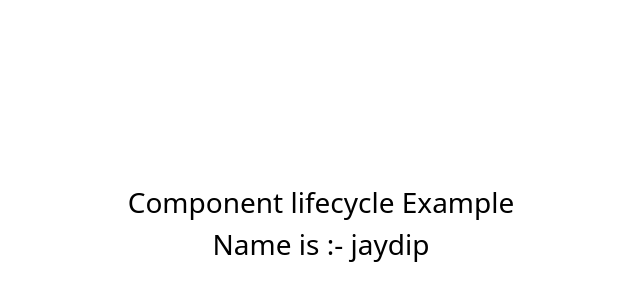
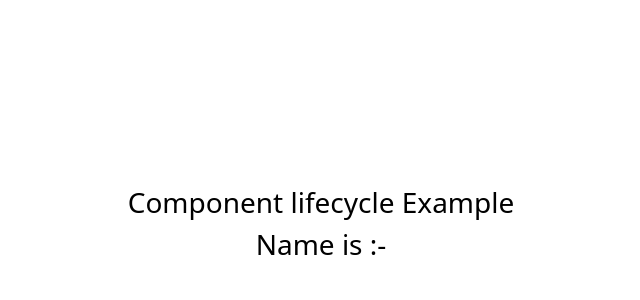
Before and after one commit to Jaydip1510/React_JS, a React (Create React App) app in the folder demo/: page / in a window 1280 px wide. Shown: the part 172-472 px from the top of the page, without its empty margins (319-959 px from the left). Built offline with nearby package versions, Linux system fonts and the light colour scheme.

Commit message:
lifecycle

```diff
--- a/demo/src/App.js
+++ b/demo/src/App.js
@@ -47,7 +47,7 @@ let arr1 = arr.map((i)=>{
         {/* <PropsExample /> */}
         {/* <Statefull />
         <Statefunction /> */}
-        <Componentlifecycle />
+        <Componentlifecycle myName />
         {/* <TransferList /> */}
       </header>
     </div>
--- a/demo/src/components/Componentlifecycle.jsx
+++ b/demo/src/components/Componentlifecycle.jsx
@@ -12,9 +12,9 @@ class Componentlifecycle extends Component {
             this.setState({name:"jaydip"})
         },2000)
     }
-    // static getDerivedStateFromProps(props,state) {
-    //     return {name: props.myName}
-    // }
+    static getDerivedStateFromProps(props,state) {
+        return {name: props.myName}
+    }
     render() {
         console.log("render called...")
         return (
```
